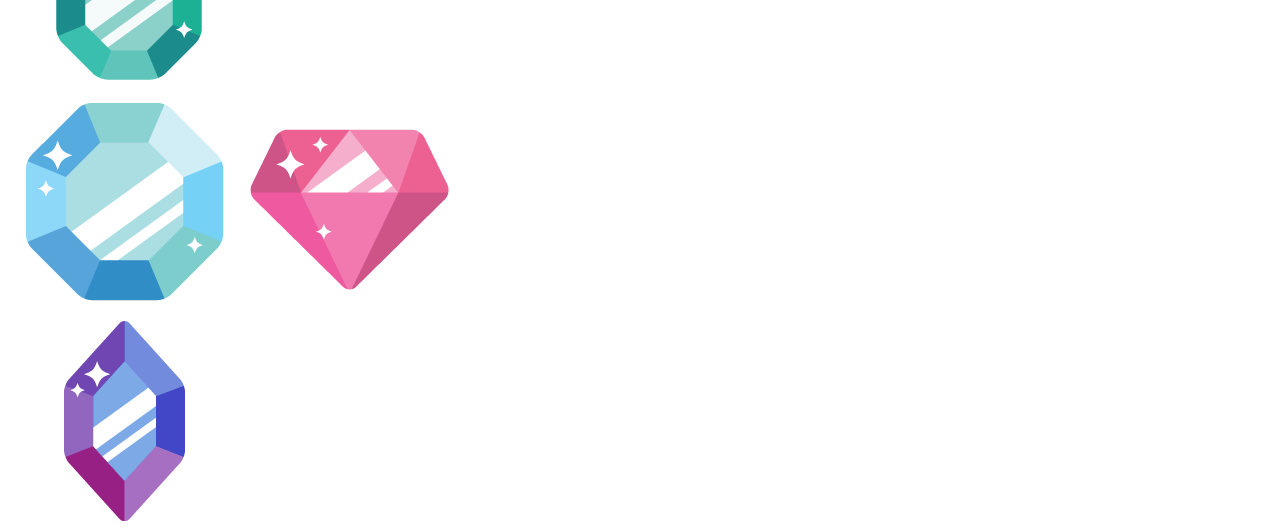
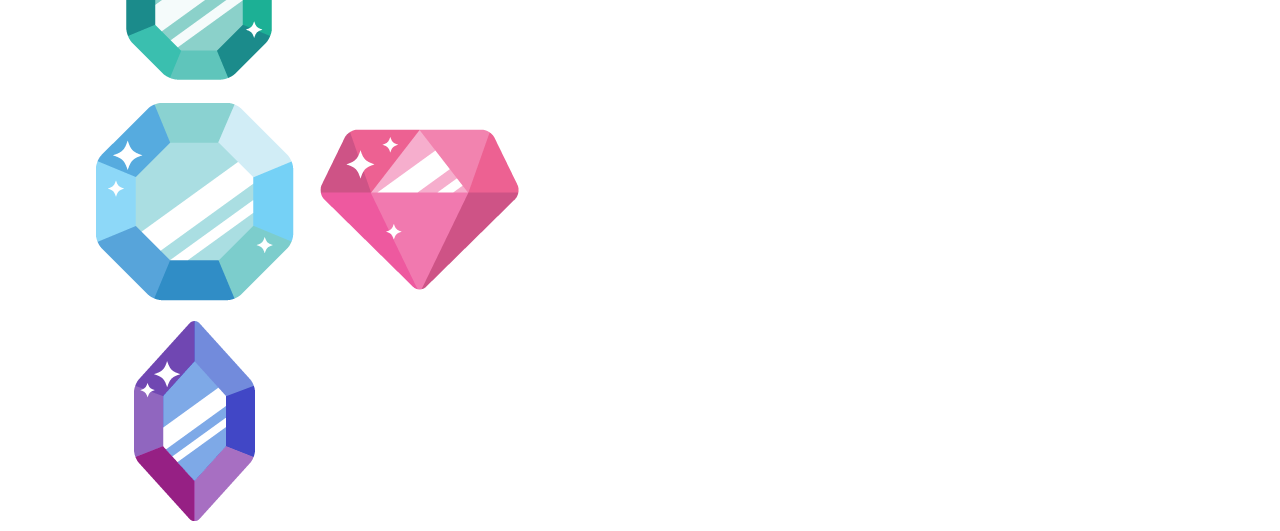
Before and after one commit to krisxcrash/krisxcrash.github.io, a plain HTML site: page portfolio/crystal_collector/index.html in a window 1280 px wide. Shown: the part 741-1272 px from the top of the page. Drawn offline with nearby package versions, Linux system fonts and the light colour scheme.

Commit message:
updated css for crystal game

```diff
--- a/portfolio/crystal_collector/index.html
+++ b/portfolio/crystal_collector/index.html
@@ -24,10 +24,10 @@
 	</div>
 </section>
 <section>
-
+	<div class="container container-fluid">
 	<div class="col-xl-6 col-lg-6 col-md-6">
 		<h2>Crystals</h2>
-	<div id="crystals">
+	<div id="crystals align-center">
 		<img src="assets/images/crystal_1.png" class= "gems" id="gem1" alt="gemstone">
 		<img src="assets/images/crystal_2.png" class= "gems" id="gem2" alt="gemstone">
 		<img src="assets/images/crystal_3.png" class= "gems" id="gem3" alt="gemstone">
@@ -66,6 +66,7 @@
 
 
 	</div>
+</div>
 </section>
 
 
```
